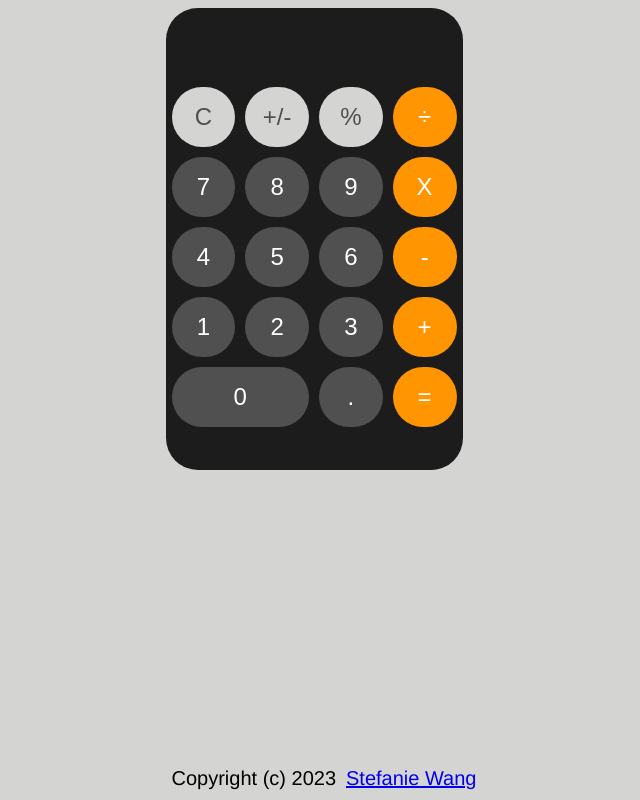
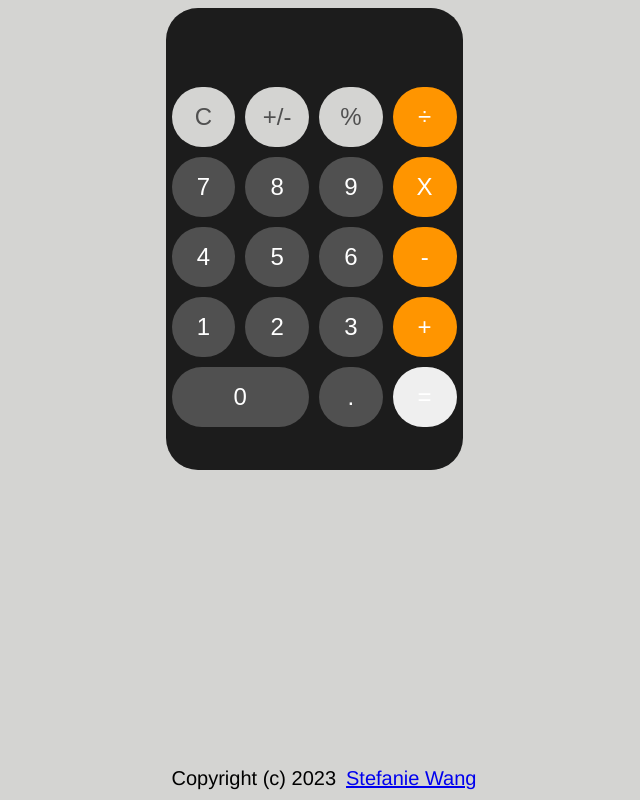
Before and after one commit to stefaniegwangphd/calculator, a plain HTML site: page index.html in a window 1280 px wide. Shown: the whole page, without its empty margins (326-966 px from the left). Drawn offline with Linux system fonts and the light colour scheme.

Commit message:
change class key for equals button

```diff
--- a/index.html
+++ b/index.html
@@ -29,7 +29,7 @@
             <button class="btnOp btn" id="+">+</button>
             <button class="numerals btnZero btn" id="0">0</button>
             <button class="numerals btn" id=".">.</button>
-            <button class="btnOp btn" id="=">=</button>
+            <button class="btn" id="equals">=</button>
         </div>
     </div>
 
```
